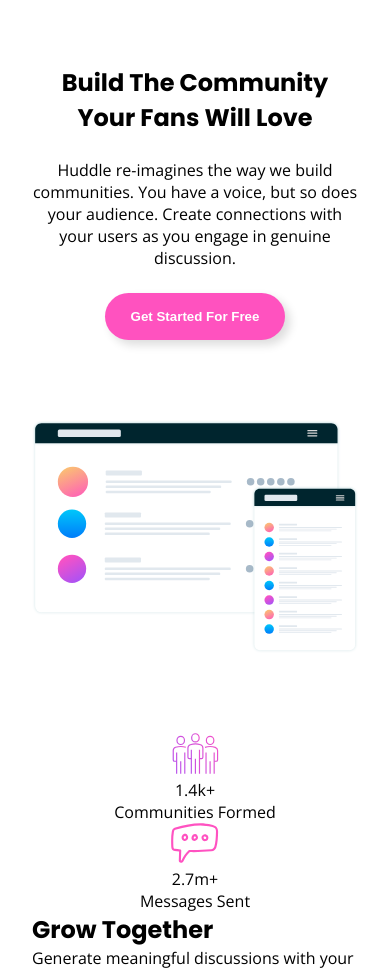
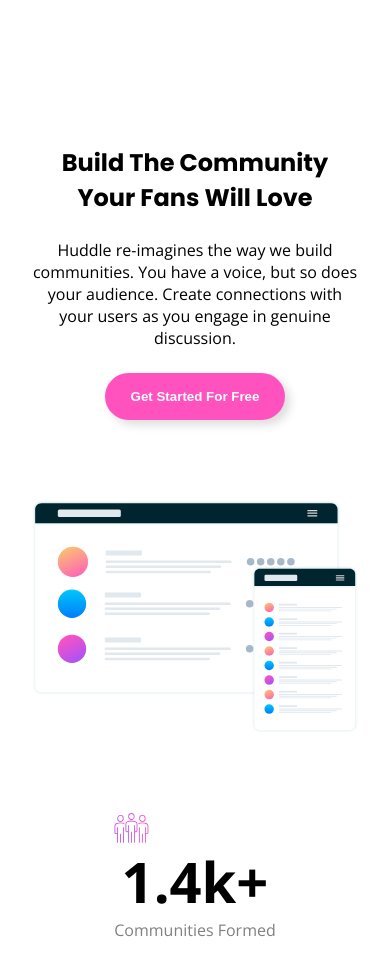
Before and after one commit to kauevecchia/huddle-landing-page, a plain HTML site: page index.html in a window 390 px wide. Shown: the part 80-1052 px from the top of the page. Drawn offline with nearby package versions, Linux system fonts and the light colour scheme.

Commit message:
section stats estilizada para mobile

```diff
--- a/index.html
+++ b/index.html
@@ -23,16 +23,16 @@
         <button>Get Started For Free</button>
       </section>
       <img src="images/screen-mockups.svg" alt="">
-      <section class="flex">
-        <div>
+      <section class="stats flex">
+        <div class="info">
           <img src="images/icon-communities.svg" alt="" class="block">
           <p class="big">1.4k+</p>
           <p>Communities Formed</p>
         </div>
-        <div>
+        <div class="info">
           <img src="images/icon-messages.svg" alt="" class="block">
           <p class="big">2.7m+</p>
-          <p>Messages Sent</p>
+          <p>Messages <br>Sent</p>
         </div>
       </section>
     </main>
--- a/style.css
+++ b/style.css
@@ -30,6 +30,9 @@ h1, h2, h3 {
 }
 
 .container {
+    display: flex;
+    flex-direction: column;
+    gap: 80px;
     max-width: 1200px;
     margin: 0 auto;
     padding: 32px;
@@ -84,3 +87,32 @@ main {
     width: 180px;
     box-shadow: 5px 5px 10px rgba(0, 0, 0, 0.139);
 }
+
+.stats {
+    display: flex;
+    flex-direction: column;
+    align-items: center;
+    justify-content: center;
+    gap: 48px;
+}
+
+.info p:not(.big) {
+    color: gray;
+    font-weight: 400;
+}
+
+.big {
+    font-size: 56px;
+    font-weight: 700;
+}
+
+.info {
+    display: flex;
+    flex-direction: column;
+    text-align: center;
+}
+
+.info img {
+    width: 35px;
+    height: 30.5px;
+}
```
